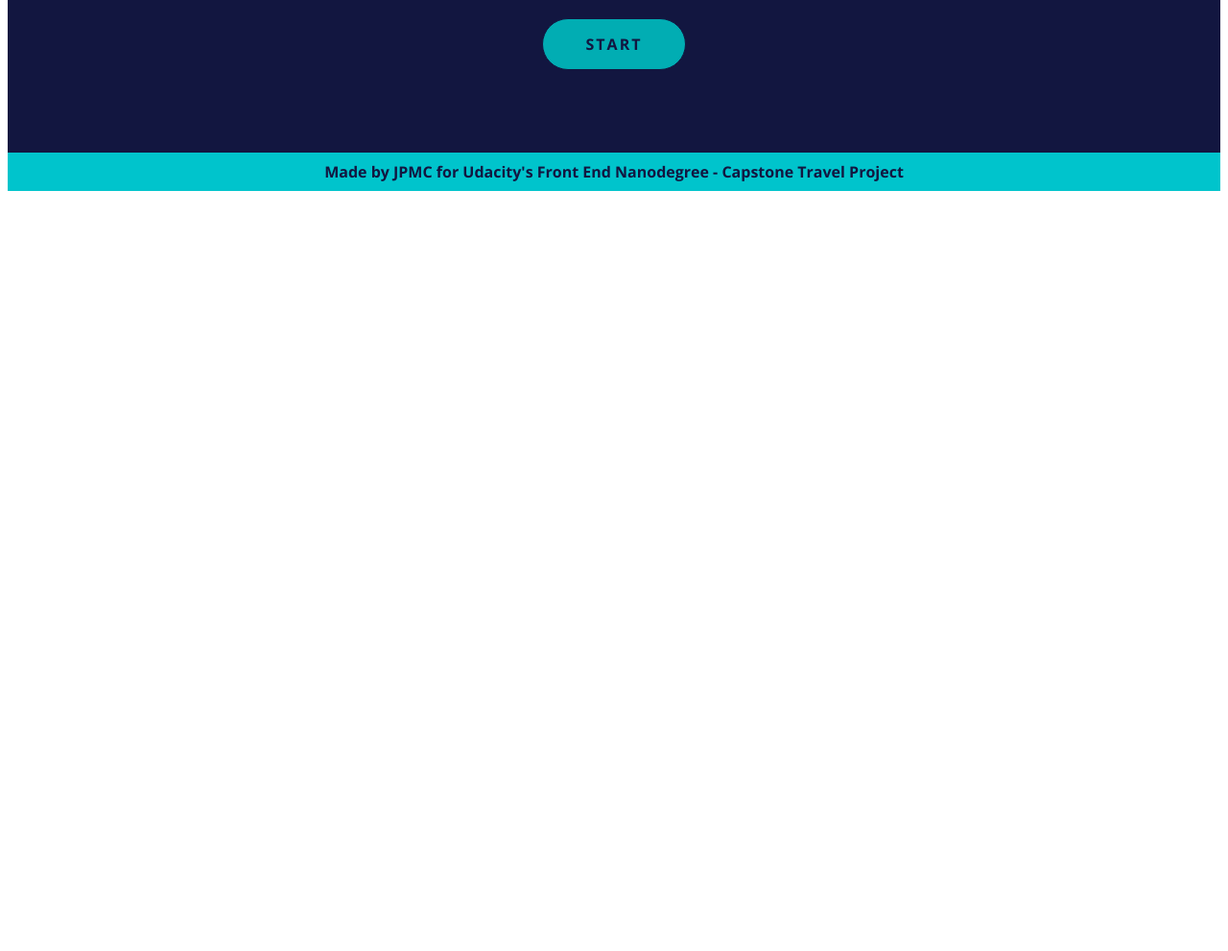
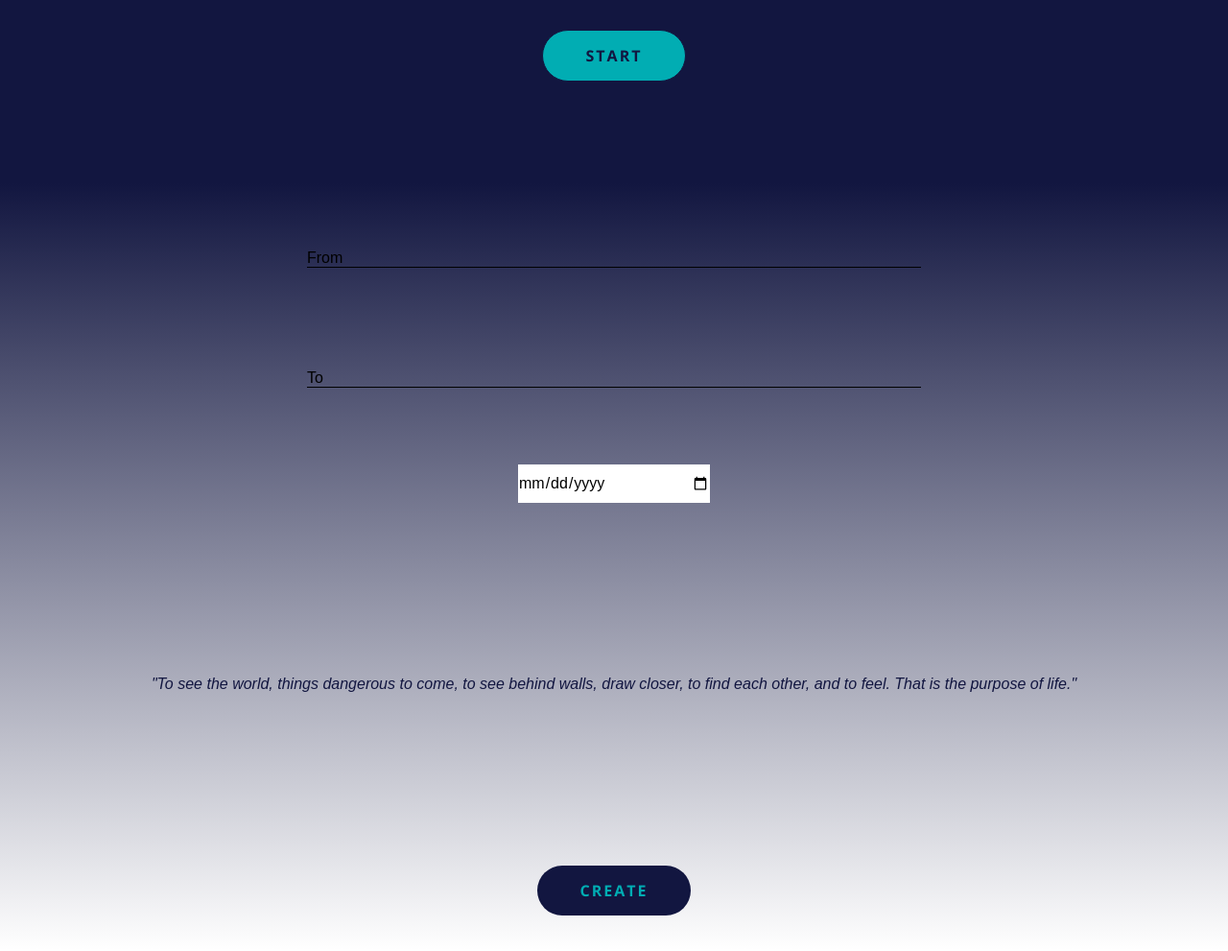
Before and after one commit to joemccleary-frontend/Travel_App, a website: page src/client/views/index.html in a window 1280 px wide. Shown: the part 609-1600 px from the top of the page at 96% size. Before the commit the page ends 816 px from the top, so only its background shows below. Drawn offline with nearby package versions, Linux system fonts and the light colour scheme.

Commit message:
Input page added

```diff
--- a/src/client/js/app.js
+++ b/src/client/js/app.js
@@ -3,3 +3,7 @@
 //import styles?
 
 //export other js files
+
+createForm()
+
+createResults()
--- a/src/client/styles/style.css
+++ b/src/client/styles/style.css
@@ -1,15 +1,14 @@
-/*page layout*/
-/*font*/
-.body {
+landing page
+body {
     margin: 0px;
 }
 .landing {
     display: flex;
     flex-direction: column;
+    background-color: #121640;
     align-items: center;
-    background-color: #121640;
     justify-content: center;
-    height: 95vh;
+    height: 100vh;
 }
 
 button.start {
@@ -34,16 +33,126 @@ button.start:hover{
     background-color: #00C4CC;
     cursor: pointer;
     transition-duration: 0.3s;
-    font-weight: 300;
+}
+
+
+
+/*Inputs*/
+#inputPage{
+    height: 100vh;
+    background-image: linear-gradient(180deg, rgb(18,22,64,1), rgb(18,22,64,0));
+    display: flex;
+    justify-content: space-around;
+    align-items: center;
+    flex-direction: column;
+    font-family: sans-serif;
+}
+
+*{
+    margin:0;
+    padding:0;
+    box-sizing:border-box;
+}
+
+.from, .to {
+    width: 50%;
+    position: relative;
+    height: 50px;
+    overflow: hidden;
+}
+
+.from input, .to input{
+    width: 100%;
+    height: 100%;
+    color: #a13b99;
+    background-color: transparent;
+    padding-top: 20px;
+    border: none;
+    border-bottom: black 1px solid;
+    outline: none;
+}
+
+.from label, .to label {
+    position: absolute;
+    bottom: -5px;
+    left: 0%;
+    width: 100%;
+    height: 100%;
+    pointer-events: none;
+    border-bottom: 1px solid black;
+}
+
+.from label::after, .to label::after{
+    content: "";
+    position: absolute;
+    left: 0px;
+    bottom: -1px;
+    height: 100%;
+    width: 100%;
+
+    border-bottom: 3px solid #5fa8d3;
+    transform: translateX(-100%);
+    transition: transform 0.3s ease;
 
 }
 
+.content-name {
+    position: absolute;
+    bottom: 5px;
+    left: 0px;
+    transition: all 0.3s ease;
+}
 
-.footer{
-    background-color: #00C4CC;
-    height: 5vh;
-    text-align: center;
-    align-content: center;
+.from input:focus + .label-name .content-name,
+.from input:valid + .label-name .content-name,
+.to input:focus + .label-name .content-name,
+.to input:valid + .label-name .content-name
+{
+    transform: translateY(-200%);
+    font-size: 14px;
+    color: #01adb3;
+
+}
+
+.from input:focus +.label-name::after,
+.from input:valid, .label-name::after,
+.to input:focus +.label-name::after,
+.to input:valid, .label-name::after{
+    transform: translateX(0%);
+}
+
+#Departure {
+    outline: none;
+    width: 200px;
+    height: 40px;
+    margin: 5px;
+    font-size: 1em;
+    border: none;
+    font-family: sans-serif;
+}
+
+#quote {
+    margin-top: 100px;
     color: #121640;
+}
+
+#create{
+    margin-top: 30px;
+    padding: 15px;
+    padding-left: 45px;
+    padding-right: 45px;
+    border: none;
+    border-radius: 30px;
+    background-color: #121640;
+    color: #01adb3;
+    letter-spacing: 2px;
+    text-transform: uppercase;
+    font-size: 1rem;
     font-family: 'Open Sans', sans-serif;
+    outline: none;
 }
+#create:hover{
+    background-color: #202668;
+    cursor: pointer;
+    transition-duration: 0.3s;
+}
--- a/src/client/views/index.html
+++ b/src/client/views/index.html
@@ -1,5 +1,5 @@
 <!DOCTYPE html>
-<html lang="en" dir="ltr">
+<html>
     <head>
         <title>Postcard Your Future</title>
         <meta charset="UTF-8">
@@ -21,13 +21,47 @@
                 </div class="button">
                     <button class="start" onclick="createForm()">Start</button>
                 </div>
+            </section>
+
+            <section id="inputPage">
+                <div class="from">
+                    <input type="text" name="from" autocomplete="off" required />
+                    <label for="from" class="label-name" >
+                        <span class="content-name">From</span>
+                    </label>
+                </div>
+                <div class="to">
+                    <input type="text" name="to" autocomplete="off" required />
+                    <label for="to" class="label-name" >
+                        <span class="content-name">To</span>
+                    </label>
+                </div>
+                <div class="date">
+                    <input type="date" id="Departure" required />
+                    <label for="Departure Date" class="label-name" >
+                        <span class="content-name"></span>
+                    </label>
+                </div>
+
+                <div>
+                    <div id="quote">
+                        <p><em>"To see the world, things dangerous to come, to see behind walls, draw closer,
+                        to find each other, and to feel. That is the purpose of life."</em></p>
+                    </div>
+                </div>
+                <div>
+                    </div class="button">
+                        <button id="create" onclick="createResults()">Create</button>
+                    </div>
+                </div>
+
+
 
             </section>
+
         </main>
 
-        <footer  class="footer">
-            <div>Made by JPMC for Udacity's Front End Nanodegree - Capstone Travel Project</div>
-        </footer>
+
 
         <script>//add js here</script>
     </body>
```
